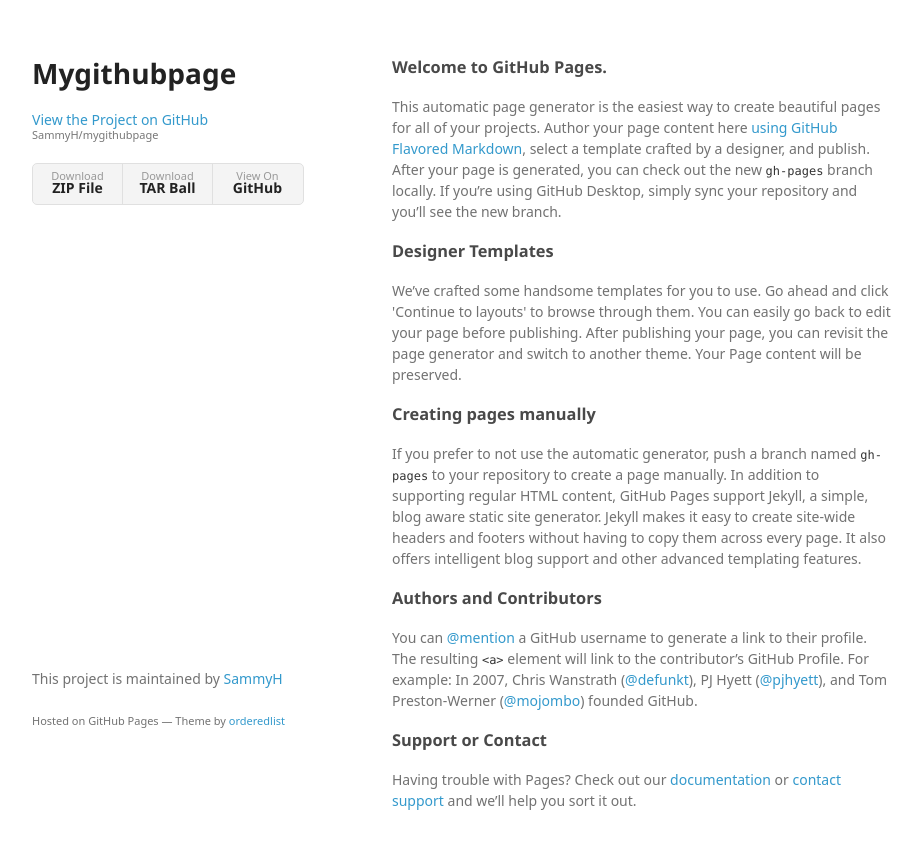
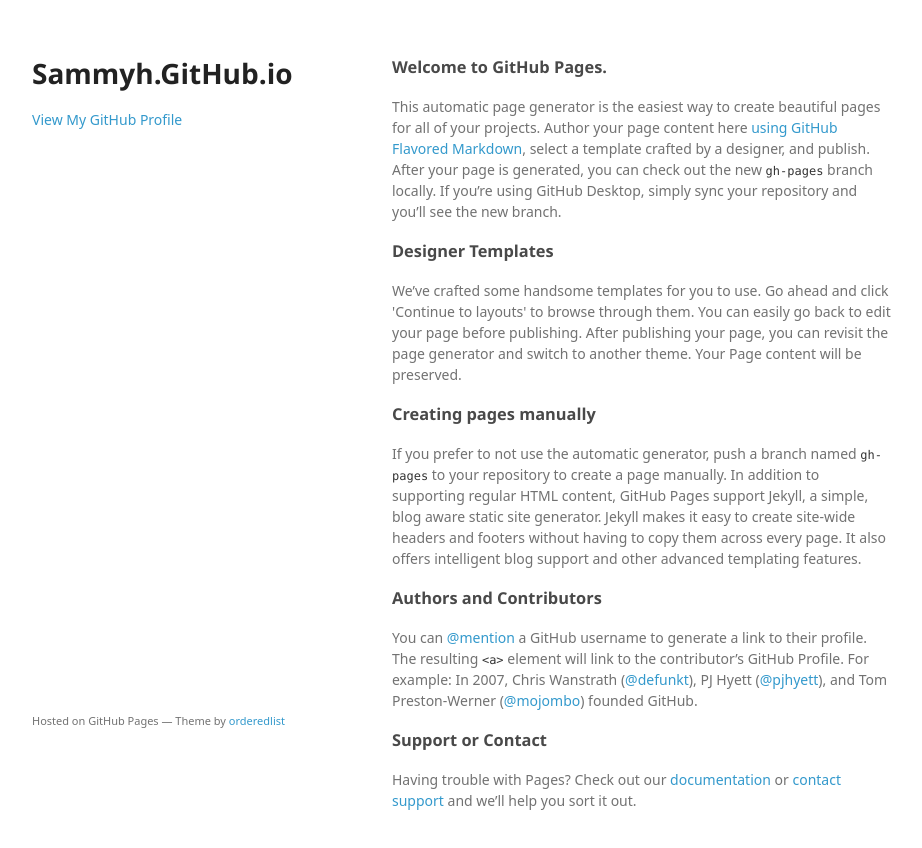
Before and after one commit to SammyH/mygithubpage, a plain HTML site: page index.html in a window 1280 px wide. Shown: the whole page, without its empty margins (178-1100 px from the left). Drawn offline with Linux system fonts and the light colour scheme; a web font is replaced by a local one.

Commit message:
Replace master branch with page content via GitHub

```diff
--- a/index.html
+++ b/index.html
@@ -3,7 +3,7 @@
   <head>
     <meta charset="utf-8">
     <meta http-equiv="X-UA-Compatible" content="chrome=1">
-    <title>Mygithubpage by SammyH</title>
+    <title>Sammyh.GitHub.io by SammyH</title>
 
     <link rel="stylesheet" href="stylesheets/styles.css">
     <link rel="stylesheet" href="stylesheets/github-light.css">
@@ -15,17 +15,12 @@
   <body>
     <div class="wrapper">
       <header>
-        <h1>Mygithubpage</h1>
+        <h1>Sammyh.GitHub.io</h1>
         <p></p>
 
-        <p class="view"><a href="https://github.com/SammyH/mygithubpage">View the Project on GitHub <small>SammyH/mygithubpage</small></a></p>
 
+        <p class="view"><a href="https://github.com/SammyH">View My GitHub Profile</a></p>
 
-        <ul>
-          <li><a href="https://github.com/SammyH/mygithubpage/zipball/master">Download <strong>ZIP File</strong></a></li>
-          <li><a href="https://github.com/SammyH/mygithubpage/tarball/master">Download <strong>TAR Ball</strong></a></li>
-          <li><a href="https://github.com/SammyH/mygithubpage">View On <strong>GitHub</strong></a></li>
-        </ul>
       </header>
       <section>
         <h3>
@@ -54,7 +49,6 @@
 <p>Having trouble with Pages? Check out our <a href="https://help.github.com/pages">documentation</a> or <a href="https://github.com/contact">contact support</a> and we’ll help you sort it out.</p>
       </section>
       <footer>
-        <p>This project is maintained by <a href="https://github.com/SammyH">SammyH</a></p>
         <p><small>Hosted on GitHub Pages &mdash; Theme by <a href="https://github.com/orderedlist">orderedlist</a></small></p>
       </footer>
     </div>
```
Also changed, not shown: params.json (+1 -1 lines).
